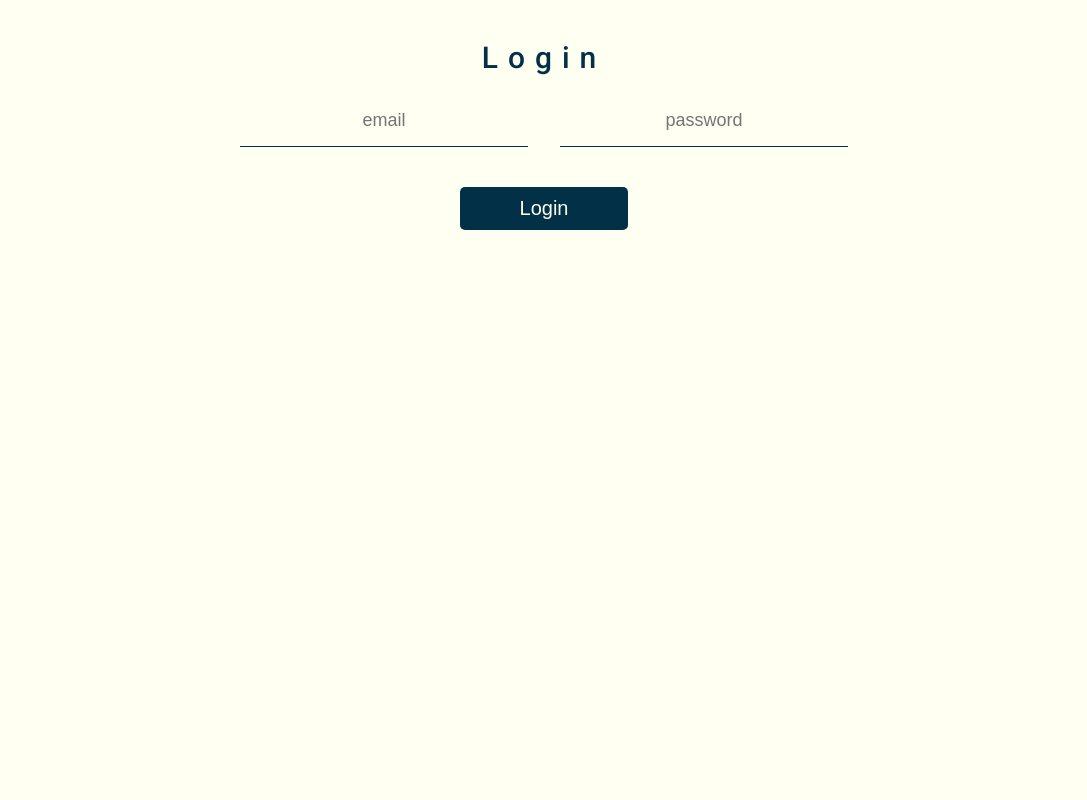
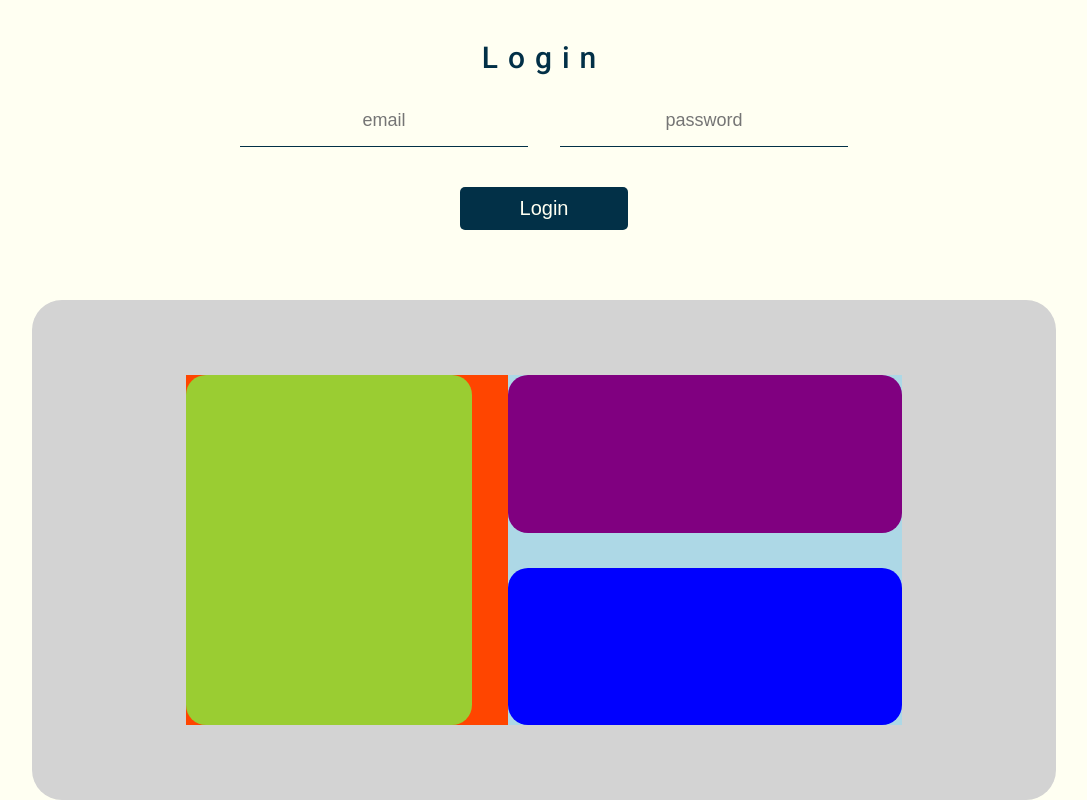
Before and after one commit to lboyadzhiev/Pocket-Football, a website: page index.html in a window 1280 px wide. Shown: the part 1545-2345 px from the top of the page, without its empty margins (96-1183 px from the left). Before the commit the page ends 1845 px from the top, so only its background shows below. Drawn offline with Linux system fonts and the light colour scheme.

Commit message:
profile section

```diff
--- a/index.html
+++ b/index.html
@@ -98,6 +98,24 @@
       </form>
       <button class="btn-form">Login</button>
    </section>
+
+   <section class="myGame-section">
+
+      <div class="profile">
+
+         <div class="profile__personal">
+
+         </div>
+         <div class="profile__game">
+            <div class="profile__contacts">
+
+            </div>
+            <div class="profile__info">
+
+            </div>
+         </div>
+      </div>
+   </section>
    <footer class="footer">
 
    </footer>
--- a/sass/_components.scss
+++ b/sass/_components.scss
@@ -251,3 +251,38 @@
     text-align: center;
   }
 }
+
+.profile {
+  background-color: orangered;
+  height: 70%;
+  width: 70%;
+  display: flex;
+  justify-content: space-between;
+  margin: auto;
+
+  &__personal {
+    background-color: yellowgreen;
+    width: 40%;
+    border-radius: 2rem;
+  }
+
+  &__game {
+    background-color: lightblue;
+    width: 55%;
+    display: flex;
+    flex-direction: column;
+    justify-content: space-between;
+  }
+
+  &__contacts {
+    background-color: purple;
+    height: 45%;
+    border-radius: 2rem;
+  }
+
+  &__info {
+    background-color: blue;
+    height: 45%;
+    border-radius: 2rem;
+  }
+}
--- a/sass/_layout.scss
+++ b/sass/_layout.scss
@@ -38,3 +38,13 @@
   background-color: var(--color-primary-blue);
   padding: 2rem;
 }
+
+.myGame-section {
+  height: 50rem;
+  width: 80%;
+  margin: 0 auto;
+  background-color: lightgrey;
+  border-radius: 3rem;
+  display: flex;
+  align-items: center;
+}
```
Also changed, not shown: css/style.css.
